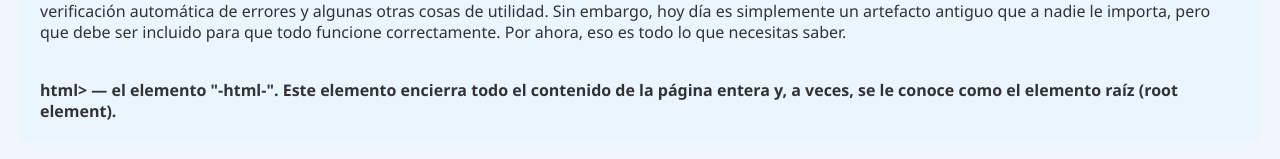
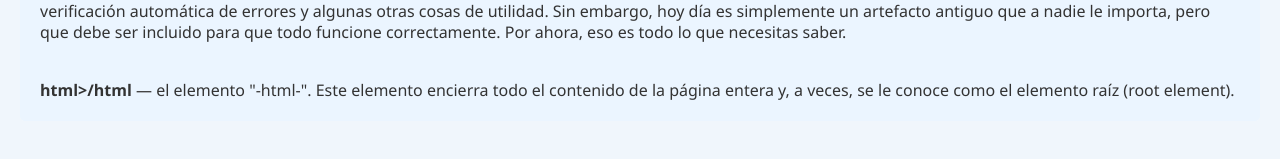
Before and after one commit to Ljaramillo912008/proyecto-web, a plain HTML site: page estructura.html in a window 1280 px wide. Shown: the part 829-988 px from the top of the page. Drawn offline with Linux system fonts and the light colour scheme.

Commit message:
Update estructura.html

```diff
--- a/estructura.html
+++ b/estructura.html
@@ -26,7 +26,7 @@
             <h2>Anatomia de un documento html</h2>
             <img src="\Users\Luis\Desktop\Pagina web Tienda\AnatomiaDeUnaPaginaWeb.png" alt="Anatomia de html" style="display: block; margin: 0 auto; max-width: 25%;">
             <p><strong><"!doctype" html></strong>el tipo de documento. Es un preámbulo requerido. Anteriormente, cuando HTML era joven <strong>(cerca de 1991/2)</strong>, los tipos de documento actuaban como vínculos a un conjunto de reglas que el código HTML de la página debía seguir para ser considerado bueno, lo que podía significar la verificación automática de errores y algunas otras cosas de utilidad. Sin embargo, hoy día es simplemente un artefacto antiguo que a nadie le importa, pero que debe ser incluido para que todo funcione correctamente. Por ahora, eso es todo lo que necesitas saber.</p><br>
-            <p><strong>html></html</strong> — el elemento "-html-". Este elemento encierra todo el contenido de la página entera y, a veces, se le conoce como el elemento raíz (root element).</p>
+            <p><strong>html>/html</strong> — el elemento "-html-". Este elemento encierra todo el contenido de la página entera y, a veces, se le conoce como el elemento raíz (root element).</p>
         </article>
     </main>
 </body>
```
